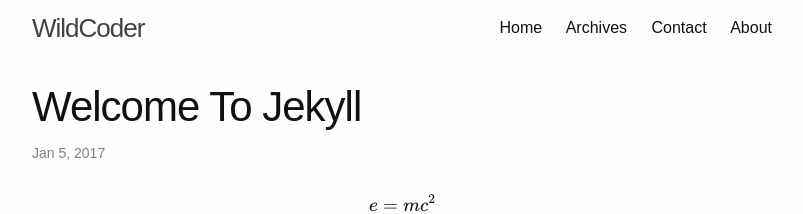
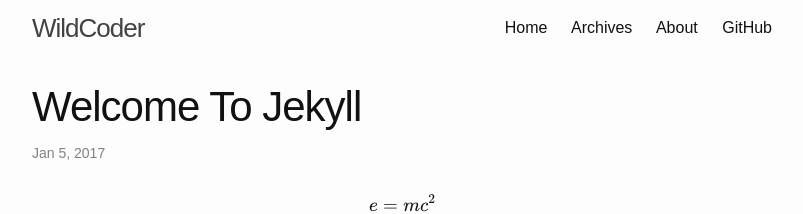
Before and after one commit to wildcoder-info/wildcoder-info.github.io, a Jekyll site: the page built from index.html, in a window 1280 px wide. Shown: the top 214 px of the page, without its empty margins (238-1041 px from the left). Built offline with Jekyll 4.4.1, drawn with Linux system fonts in a browser that asks for light colours; formulas are drawn with MathJax 3; the list of posts is cut into pages by our own code.

Commit message:
add: GitHub link

```diff
--- a/_data/navigation.yml
+++ b/_data/navigation.yml
@@ -5,7 +5,7 @@ main:
     url: /
   - title: "Archives"
     url: /archives/
-  - title: "Contact"
-    url: /
   - title: "About"
     url: /about/
+  - title: "GitHub"
+    url: https://github.com/wildcoder-info
```
